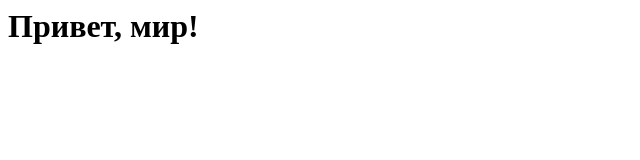
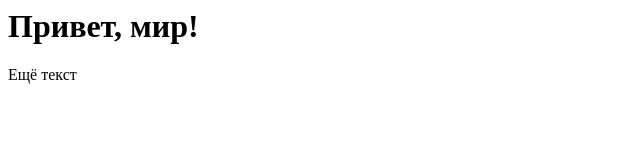
Before and after one commit to Rad1kal/TestSite, a plain HTML site: page index.html in a window 1280 px wide. Shown: the full height of the page, 0-640 px from the left. Drawn offline with Linux system fonts and the light colour scheme.

Commit message:
Update index.html

```diff
--- a/index.html
+++ b/index.html
@@ -1,3 +1,6 @@
 <html>
-  <h1>Привет, мир!</h1>
+  <body>
+    <h1>Привет, мир!</h1>
+    <p>Ещё текст</p>
+  </body>
 </html>
```
